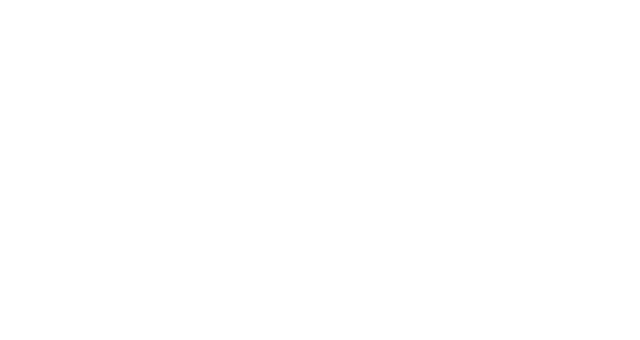
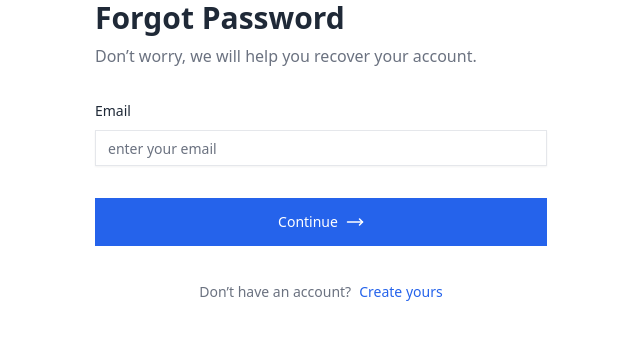
Before and after one commit to Hadywahba/sand-box, a Next.js app: page /forgot-password in a window 1280 px wide. Before the commit this address had no page. Shown: the top 340 px of the page, without its empty margins (319-959 px from the left). Built offline with nearby package versions, Linux system fonts and the light colour scheme.

Commit message:
feat:add forgot-password

```diff
--- /dev/null
+++ b/src/app/(auth)/forgot-password/_components/forgot-password-form.tsx
@@ -0,0 +1,83 @@
+'use client';
+
+import EmailField from '@/components/features/auth-fields/email-field';
+import SubmitButton from '@/components/features/auth-fields/submit-button';
+import React from 'react';
+import { SubmitHandler, useForm } from 'react-hook-form';
+import { zodResolver } from '@hookform/resolvers/zod';
+import {
+  ForgotPasswordFormFields,
+  forgotschema,
+} from '@/lib/schemas/forgot-password';
+import { MoveRight } from 'lucide-react';
+import { UseForgot } from '../_hooks/use-forgot';
+
+export default function ForgotPasswordForm() {
+
+  // Mutation
+  const { error, isPending, forgot } = UseForgot({ redirect: true });
+
+  //Form
+  const { register, formState, handleSubmit } =
+    useForm<ForgotPasswordFormFields>({
+      mode: 'all',
+      resolver: zodResolver(forgotschema),
+      defaultValues: {
+        email: '',
+      },
+    });
+
+  // onSubmit function used to send data to get OTP
+  const onsubmit: SubmitHandler<ForgotPasswordFormFields> = async (data) => {
+    forgot(data);
+  };
+
+  return (
+    <main className="mx-auto flex  w-full flex-col justify-center h-screen lg:h-full gap-3 px-6  md:w-[70%] lg:w-[28.25rem] lg:px-0">
+      <div className="pb-6">
+        <h1 className="mb-2 font-inter text-2xl sm:text-3xl font-bold text-gray-800">
+          Forgot Password
+        </h1>
+        <p className=" text-sm sm:text-base font-normal text-gray-500">
+          Don’t worry, we will help you recover your account.
+        </p>
+      </div>
+      <div>
+        <form
+          onSubmit={handleSubmit(onsubmit)}
+          className="flex flex-col justify-center gap-4"
+        >
+          {/* email section */}
+          <section className="w-full">
+            <EmailField
+              register={register}
+              name="email"
+              errors={formState.errors}
+              label="Email"
+              placeholder="enter your email"
+            />
+          </section>
+
+          {/* button */}
+          <section>
+            <SubmitButton
+              label={
+                <span className="flex items-center gap-2">
+                  Continue <MoveRight size={18} />
+                </span>
+              }
+              message={error}
+              loading={formState.isSubmitting}
+              disbale={formState.isValid}
+              isPending={isPending}
+              text="Don’t have an account?"
+              textLink="Create yours"
+              link="/register"
+
+            />
+          </section>
+        </form>
+      </div>
+    </main>
+  );
+}
--- /dev/null
+++ b/src/app/(auth)/forgot-password/_components/reset-password-form.tsx
@@ -0,0 +1,5 @@
+import React from 'react';
+
+export default function ResetPasswordForm() {
+  return <div></div>;
+}
--- /dev/null
+++ b/src/app/(auth)/forgot-password/_hooks/use-forgot.ts
@@ -0,0 +1,36 @@
+import { ForgotPasswordFormFields } from '@/lib/schemas/forgot-password';
+import { forgotPassword } from '@/lib/services/forgot-password.service';
+import { useMutation } from '@tanstack/react-query';
+import { useRouter } from 'next/navigation';
+
+export const UseForgot = ({ redirect = true }) => {
+  // Navigation
+  const router = useRouter();
+  const {
+    mutate: forgot,
+    isPending,
+    error,
+  } = useMutation({
+    mutationFn: async (data: ForgotPasswordFormFields) => {
+      const payload = await forgotPassword(data);
+
+      if (!payload.success) {
+        throw new Error(payload.message);
+      }
+
+      return payload;
+    },
+
+    onSuccess: (_payload, variables) => {
+      // only redirect when allowed
+      if (redirect) {
+        router.push(`/forgot-password?step=2&email=${variables?.email}`);
+      }
+    },
+  });
+  return {
+    forgot,
+    isPending,
+    error,
+  };
+};
--- /dev/null
+++ b/src/app/(auth)/forgot-password/page.tsx
@@ -0,0 +1,18 @@
+import React from 'react';
+import ForgotPasswordForm from './_components/forgot-password-form';
+import ResetPasswordForm from './_components/reset-password-form';
+interface PageProps {
+  searchParams: { step?: string };
+}
+
+export default function page({ searchParams }: PageProps) {
+  // searchParams used to navigate between Forgot Password steps
+  const step = Number(searchParams.step) || 1;
+
+  return (
+    <div>
+      {step === 1 && <ForgotPasswordForm />}
+      {step === 2 && <ResetPasswordForm />}
+    </div>
+  );
+}
--- /dev/null
+++ b/src/app/(auth)/login/_types/forgot.d.ts
@@ -0,0 +1,3 @@
+export type ForgotResponse = {
+  info: string;
+};
--- /dev/null
+++ b/src/app/api/auth/forgot-password/route.ts
@@ -0,0 +1,20 @@
+import { NextResponse } from 'next/server';
+
+export async function POST(req: Request) {
+  const { email } = await req.json();
+
+  if (email === 'test@test.com') {
+    return NextResponse.json(
+      {
+        success: true,
+        message: 'Please check your email to reset your password.',
+      },
+      { status: 200 },
+    );
+  }
+
+  return NextResponse.json(
+    { success: false, message: 'Email not found' },
+    { status: 404 },
+  );
+}
--- /dev/null
+++ b/src/lib/schemas/forgot-password.ts
@@ -0,0 +1,8 @@
+import z from 'zod';
+import { loginschema } from './login.schema';
+
+// Forget Password schema
+export const forgotschema = loginschema.pick({ email: true });
+
+// Forgot Password Form Fields
+export type ForgotPasswordFormFields = z.infer<typeof forgotschema>;
--- /dev/null
+++ b/src/lib/services/forgot-password.service.ts
@@ -0,0 +1,17 @@
+import { ForgotPasswordFormFields } from '../schemas/forgot-password';
+
+export const forgotPassword = async (data: ForgotPasswordFormFields) => {
+  const API_URL =
+    process.env.NEXT_PUBLIC_API ||
+    (process.env.NODE_ENV === 'production'
+      ? 'https://sand-box-mu.vercel.app/api'
+      : 'http://localhost:3000/api');
+  const response = await fetch(`${API_URL}/auth/forgot-password`, {
+    method: 'POST',
+    body: JSON.stringify(data),
+    headers: { 'Content-type': 'application/json' },
+  });
+  const payload: ApiForgotResponse = await response.json();
+
+  return payload;
+};
```
Also changed, not shown: src/lib/types/forgot-api.d.ts (added, +10 -0 lines).
